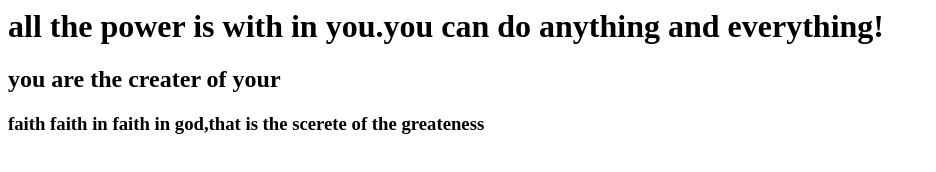
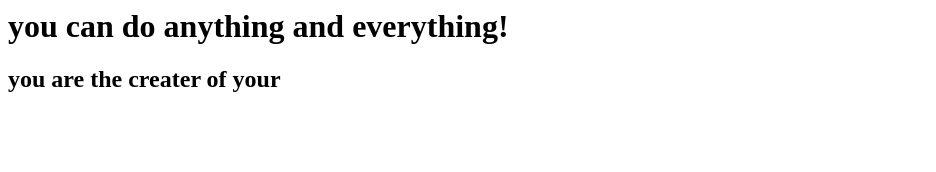
Before and after one commit to ThotaJaganReddy/firstgitrepo, a plain HTML site: page index.html in a window 1280 px wide. Shown: the whole page, without its empty margins (0-936 px from the left). Drawn offline with Linux system fonts and the light colour scheme.

Commit message:
Update index.html
Updated quote 1

```diff
--- a/index.html
+++ b/index.html
@@ -1,7 +1,7 @@
 <html>
 	<body>
-		<h1> all the power is with in you.you can do anything and everything!</h1>
+		<h1>you can do anything and everything!</h1>
 		<h2>you are the creater of your </h2>
-		<h3>faith faith in faith in god,that is the scerete of the greateness</h3>
+
 	</body>
 </html>
```
